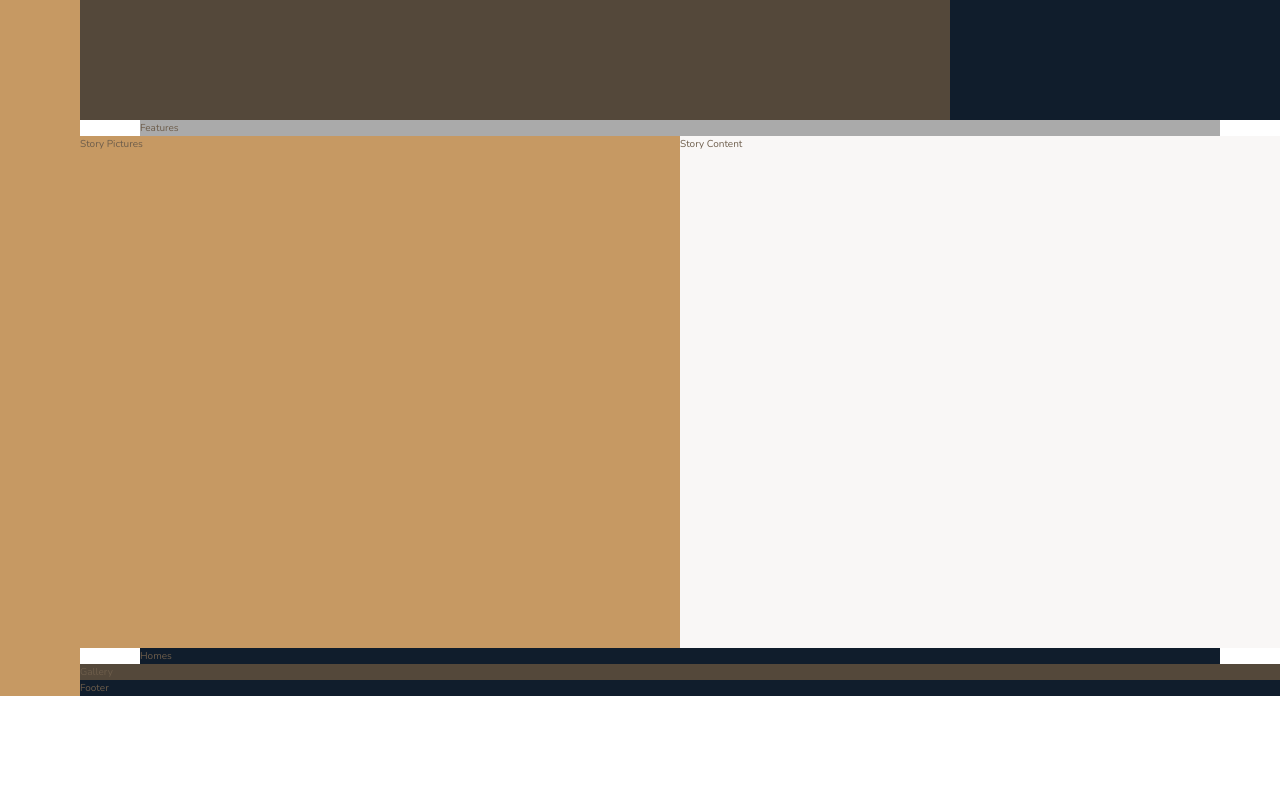
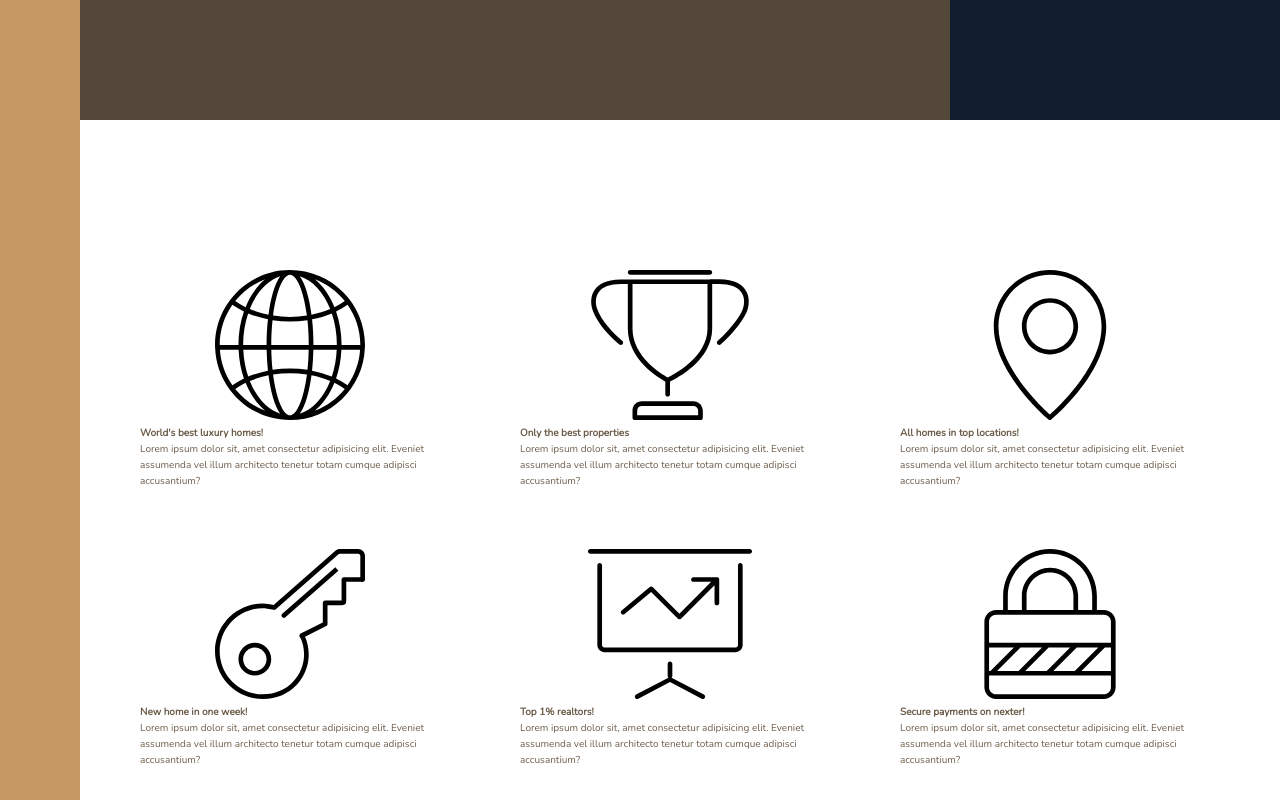
Before and after one commit to MihaiElisei/nexter-app, a website: page index.html in a window 1280 px wide. Shown: the part 520-1320 px from the top of the page. Before the commit the page ends 1216 px from the top, so only its background shows below. Drawn offline with nearby package versions, Linux system fonts and the light colour scheme.

Commit message:
add html to features section

```diff
--- a/index.html
+++ b/index.html
@@ -21,8 +21,63 @@
         <div class="realtors">
             Realtors
         </div>
+
+        <!-- Features section -->
         <section class="features">
-            Features
+            <div class="feature">
+                <svg class="feature__icon">
+                    <use xlink:href="img/sprite.svg#icon-global"></use>
+                </svg>
+                <h4 class="heading-4">World's best luxury homes!</h4>
+                <p class="feature__text">
+                    Lorem ipsum dolor sit, amet consectetur adipisicing elit. Eveniet assumenda vel illum architecto tenetur totam cumque adipisci accusantium?
+                </p>
+            </div>
+            <div class="feature">
+                <svg class="feature__icon">
+                    <use xlink:href="img/sprite.svg#icon-trophy"></use>
+                </svg>
+                <h4 class="heading-4">Only the best properties</h4>
+                <p class="feature__text">
+                    Lorem ipsum dolor sit, amet consectetur adipisicing elit. Eveniet assumenda vel illum architecto tenetur totam cumque adipisci accusantium?
+                </p>
+            </div>
+            <div class="feature">
+                <svg class="feature__icon">
+                    <use xlink:href="img/sprite.svg#icon-map-pin"></use>
+                </svg>
+                <h4 class="heading-4">All homes in top locations!</h4>
+                <p class="feature__text">
+                    Lorem ipsum dolor sit, amet consectetur adipisicing elit. Eveniet assumenda vel illum architecto tenetur totam cumque adipisci accusantium?
+                </p>
+            </div>
+            <div class="feature">
+                <svg class="feature__icon">
+                    <use xlink:href="img/sprite.svg#icon-key"></use>
+                </svg>
+                <h4 class="heading-4">New home in one week!</h4>
+                <p class="feature__text">
+                    Lorem ipsum dolor sit, amet consectetur adipisicing elit. Eveniet assumenda vel illum architecto tenetur totam cumque adipisci accusantium?
+                </p>
+            </div>
+            <div class="feature">
+                <svg class="feature__icon">
+                    <use xlink:href="img/sprite.svg#icon-presentation"></use>
+                </svg>
+                <h4 class="heading-4">Top 1% realtors!</h4>
+                <p class="feature__text">
+                    Lorem ipsum dolor sit, amet consectetur adipisicing elit. Eveniet assumenda vel illum architecto tenetur totam cumque adipisci accusantium?
+                </p>
+            </div>
+            <div class="feature">
+                <svg class="feature__icon">
+                    <use xlink:href="img/sprite.svg#icon-lock"></use>
+                </svg>
+                <h4 class="heading-4">Secure payments on nexter!</h4>
+                <p class="feature__text">
+                    Lorem ipsum dolor sit, amet consectetur adipisicing elit. Eveniet assumenda vel illum architecto tenetur totam cumque adipisci accusantium?
+                </p>
+            </div>
         </section>
 
         <div class="story__pictures">
--- a/sass/_features.scss
+++ b/sass/_features.scss
@@ -1,4 +1,8 @@
 .features {
-    background-color: $color-grey-light-2;
     grid-column: center-start / center-end;
+    margin: 15rem 0;
+
+    display: grid;
+    grid-template-columns: repeat(3, 1fr);
+    grid-gap: 6rem;
 }
```
Also changed, not shown: css/style.css.
